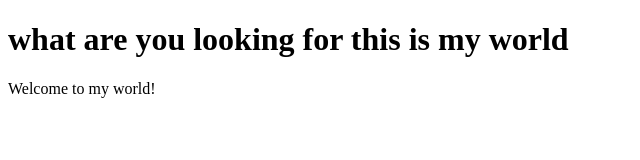
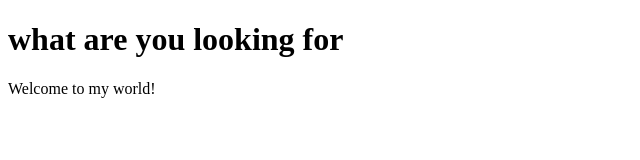
Before and after one commit to Fano-Hashmi/Practise, a plain HTML site: page index.html in a window 1280 px wide. Shown: the whole page, without its empty margins (0-640 px from the left). Drawn offline with Linux system fonts and the light colour scheme.

Commit message:
Update index.html

```diff
--- a/index.html
+++ b/index.html
@@ -1,7 +1,7 @@
 <!DOCTYPE html>
 <html>
 <body>
-<h1>what are you looking for this is my world</h1>
+<h1>what are you looking for</h1>
 <p>Welcome to my world!</p>
 </body>
 </html>
```
